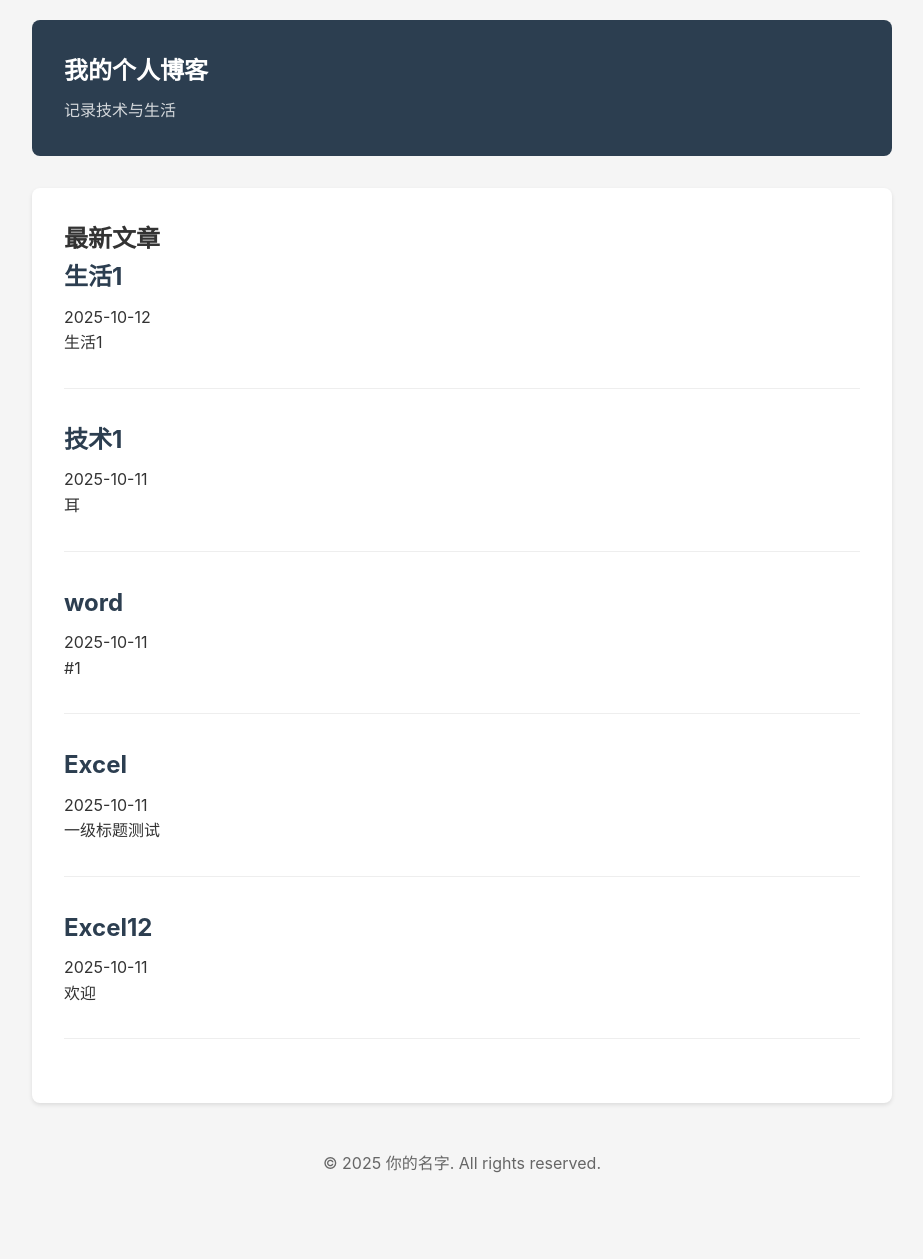
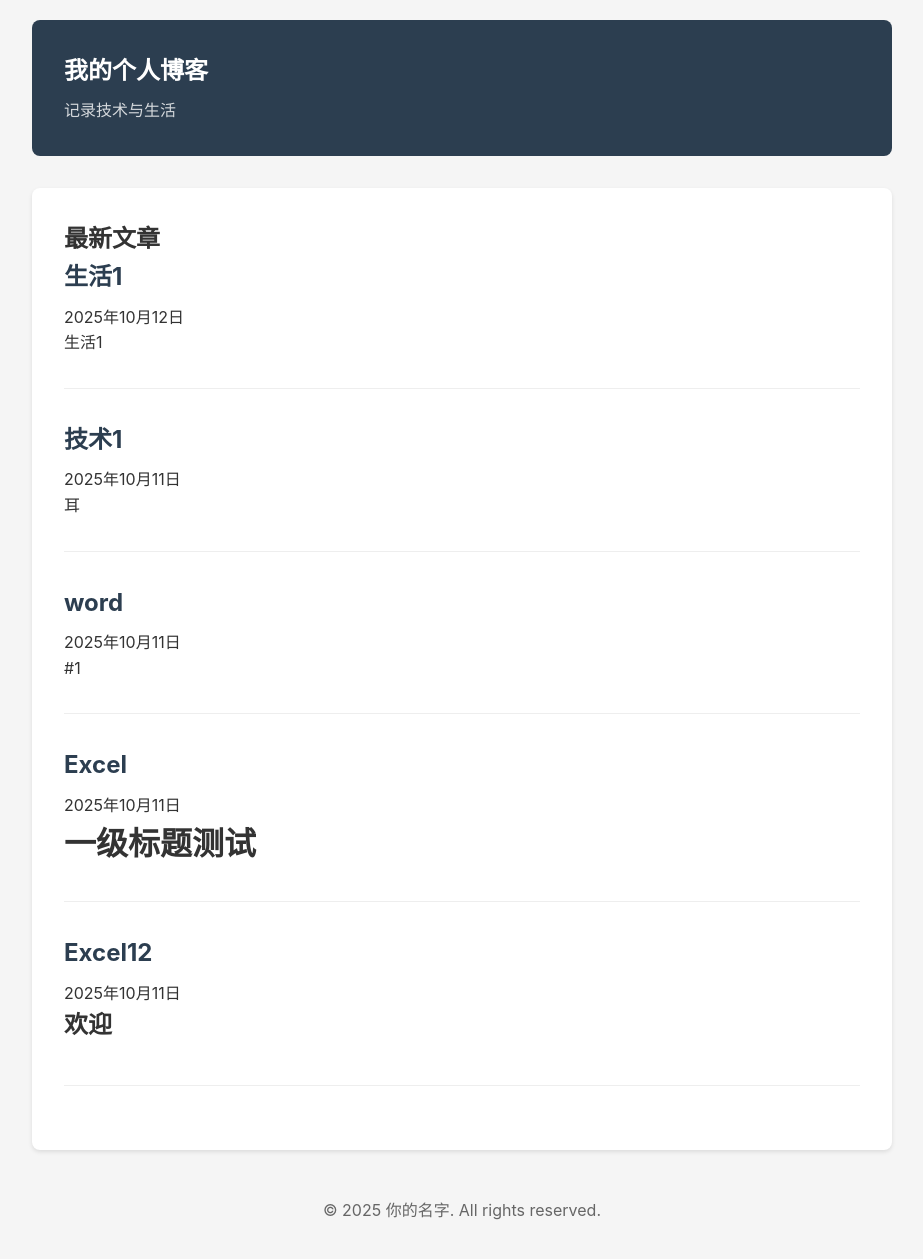
Before and after one commit to lzh210802066/lzh210802066.github.io, a Jekyll site: the page built from index.html, in a window 1280 px wide. Shown: the whole page, without its empty margins (178-1101 px from the left). Built offline with Jekyll 4.4.1, drawn with Linux system fonts in a browser that asks for light colours; before the commit the page ends 1213 px from its top, so only the background shows below that; part of the change alters nothing that is shown.

Commit message:
Update index.html

```diff
--- a/index.html
+++ b/index.html
@@ -1,24 +1,43 @@
 ---
-# You don't need to edit this file, it's empty on purpose.
-# Edit theme's home layout instead if you wanna make some changes
-# See: https://jekyllrb.com/docs/themes/#overriding-theme-defaults
-layout: home
-author_profile: true
+layout: default       # 指定使用的布局模板（一般是 _layouts/default.html）
+title: 首页           # 设置当前页面的标题变量（可用于 <title> 或 header 显示）
 ---
 
----
-layout: default
-title: 首页
----
+<!--
+这部分是 Jekyll 的 Liquid 模板语法。三条短横线之间的部分称为“前置数据块（Front Matter）”，
+用于告诉 Jekyll 这个页面要使用哪个布局，以及页面的一些元数据。
+-->
 
+<!-- 整个首页内容块 -->
 <div class="home">
+
+    <!-- 首页的二级标题 -->
     <h2>最新文章</h2>
 
+    <!-- 文章列表容器 -->
     <ul class="post-list">
+
+        {%- comment -%}
+        这里使用 Liquid 模板语言的 for 循环：
+        site.posts 是 Jekyll 自动生成的所有文章的集合（按时间倒序排列）。
+        每一篇文章对象 post 包含：
+          - post.title  ：文章标题
+          - post.url    ：文章链接
+          - post.date   ：发布日期
+          - post.excerpt：自动生成的摘要（如果 front matter 中未定义 excerpt）
+        {%- endcomment -%}
+
         {% for post in site.posts %}
         <li>
+            <!-- 每篇文章标题 -->
+            <!-- 使用 {{ post.url | relative_url }} 确保生成相对路径，防止部署路径问题 -->
             <h2><a href="{{ post.url | relative_url }}">{{ post.title }}</a></h2>
+
+            <!-- 显示文章发布日期 -->
+            <!-- | date 过滤器用于格式化日期，例如输出为“2025年10月12日” -->
             <p class="post-meta">{{ post.date | date: "%Y年%m月%d日" }}</p>
+
+            <!-- 文章摘要 -->
             <p>{{ post.excerpt }}</p>
         </li>
         {% endfor %}
```
